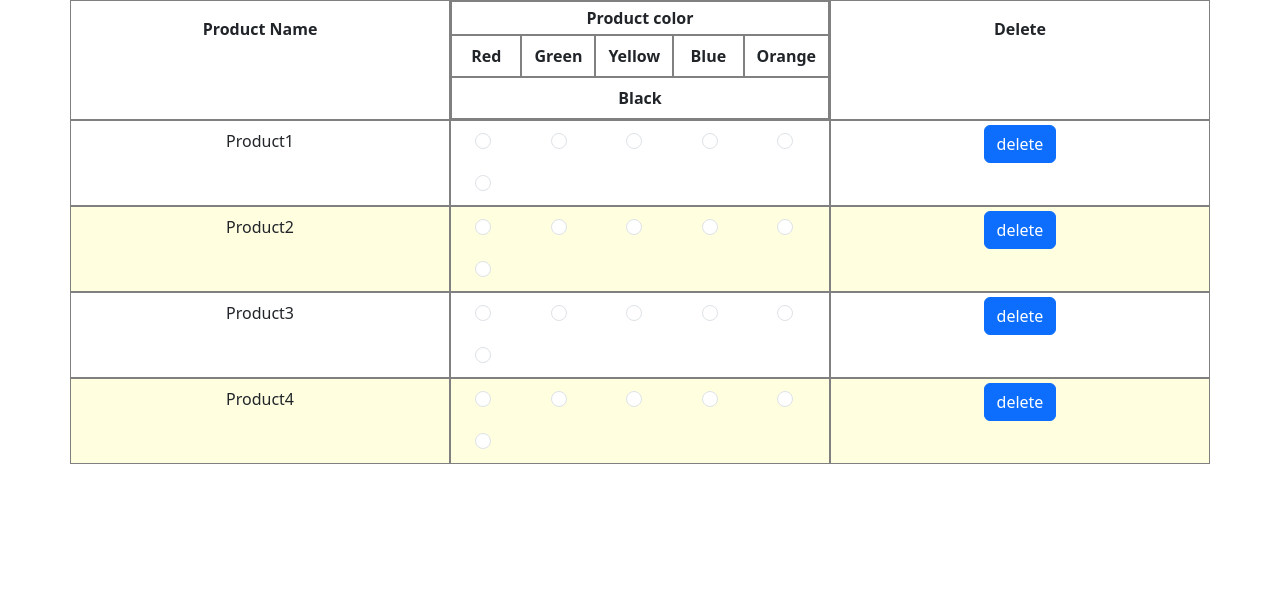
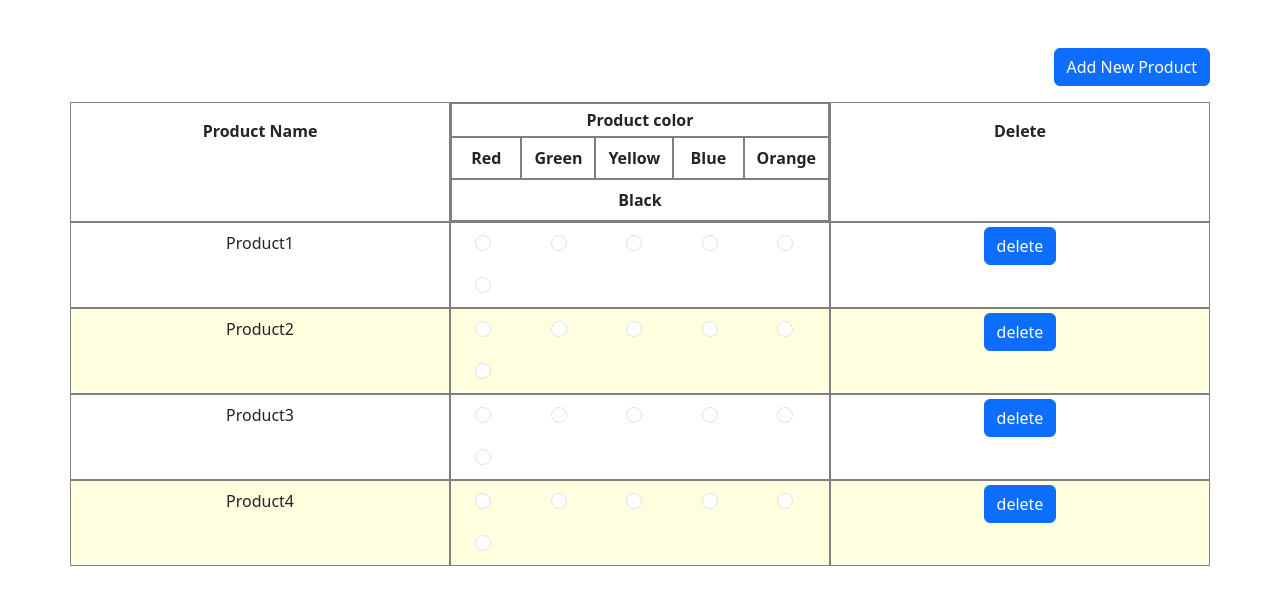
Before and after one commit to jay-1072/Product-Task, a plain HTML site: page index.html in a window 1280 px wide. Drawn offline with nearby package versions, Linux system fonts and the light colour scheme.

Commit message:
design Add New Product button

```diff
--- a/css/style.css
+++ b/css/style.css
@@ -4,6 +4,12 @@
     box-sizing: border-box;
     font-size: 1em;
 }
+
+button.add-product {
+    float:right;
+}
+
+
 
 .col {
     border: 1px solid gray;
@@ -15,6 +21,11 @@ div.ip {
     border: none;
 }
 
+div.new-prd-btn .container .row .col {
+    border: none;
+    padding: 0;
+}
+
 div.p-name, div.p-color, div.del-p, .color {
     font-weight: 700;
     align-items: center;
--- a/index.html
+++ b/index.html
@@ -12,15 +12,22 @@
 
 <body>
 
-    <div class="main">
+    <div class="main mt-5">
 
         <!-- for add new product button -->
         <div class="new-prd-btn">
+            <div class="container">
+                <div class="row">
+                    <div class="col">
+                        <button type="button" class="btn btn-primary add-product">Add New Product</button>
+                    </div>
+                </div>
+            </div>
 
         </div>
 
         <!-- for product -->
-        <div class="prd">
+        <div class="prd mt-3">
 
             <div class="container">
                 <div class="row">
```
